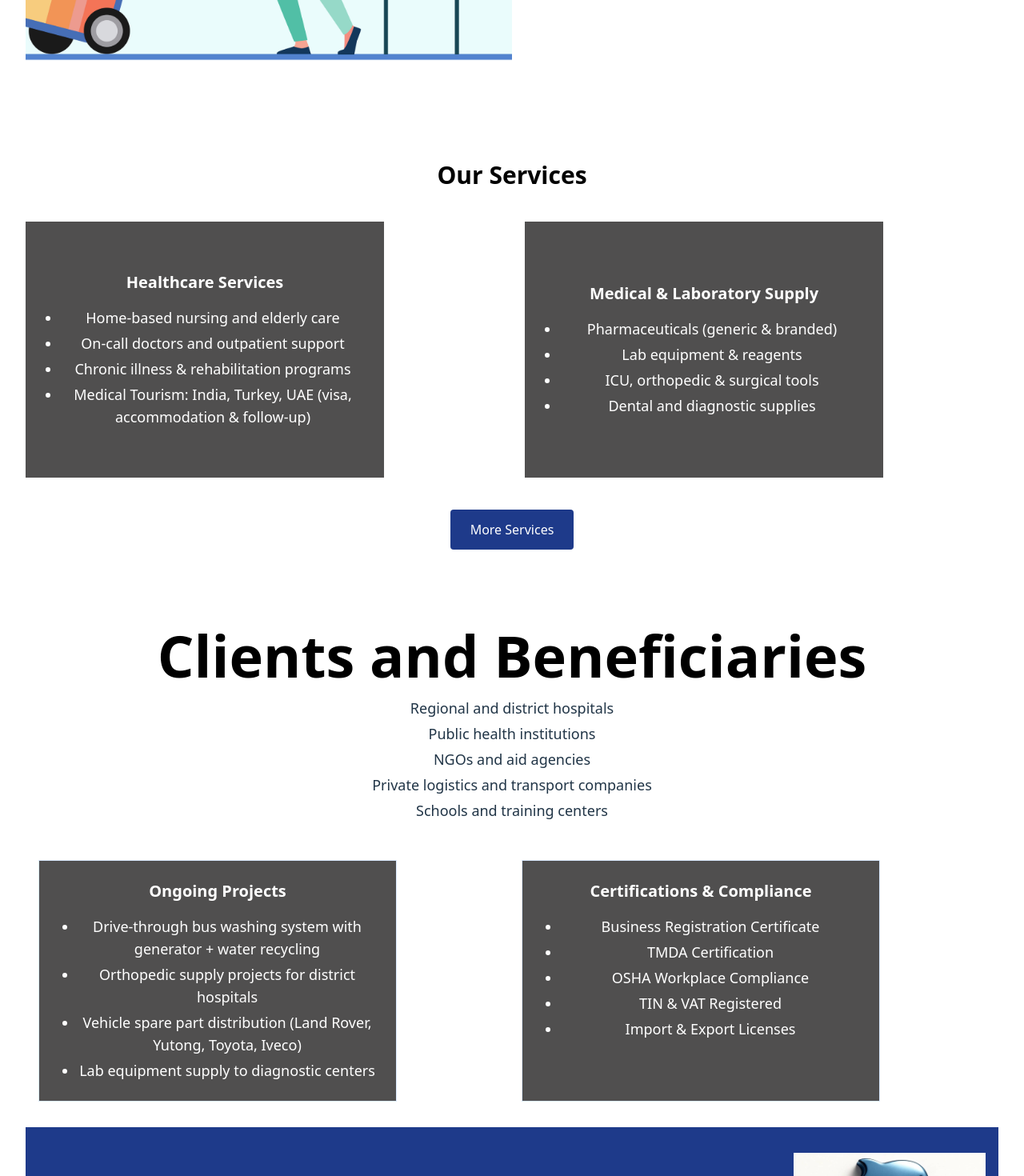
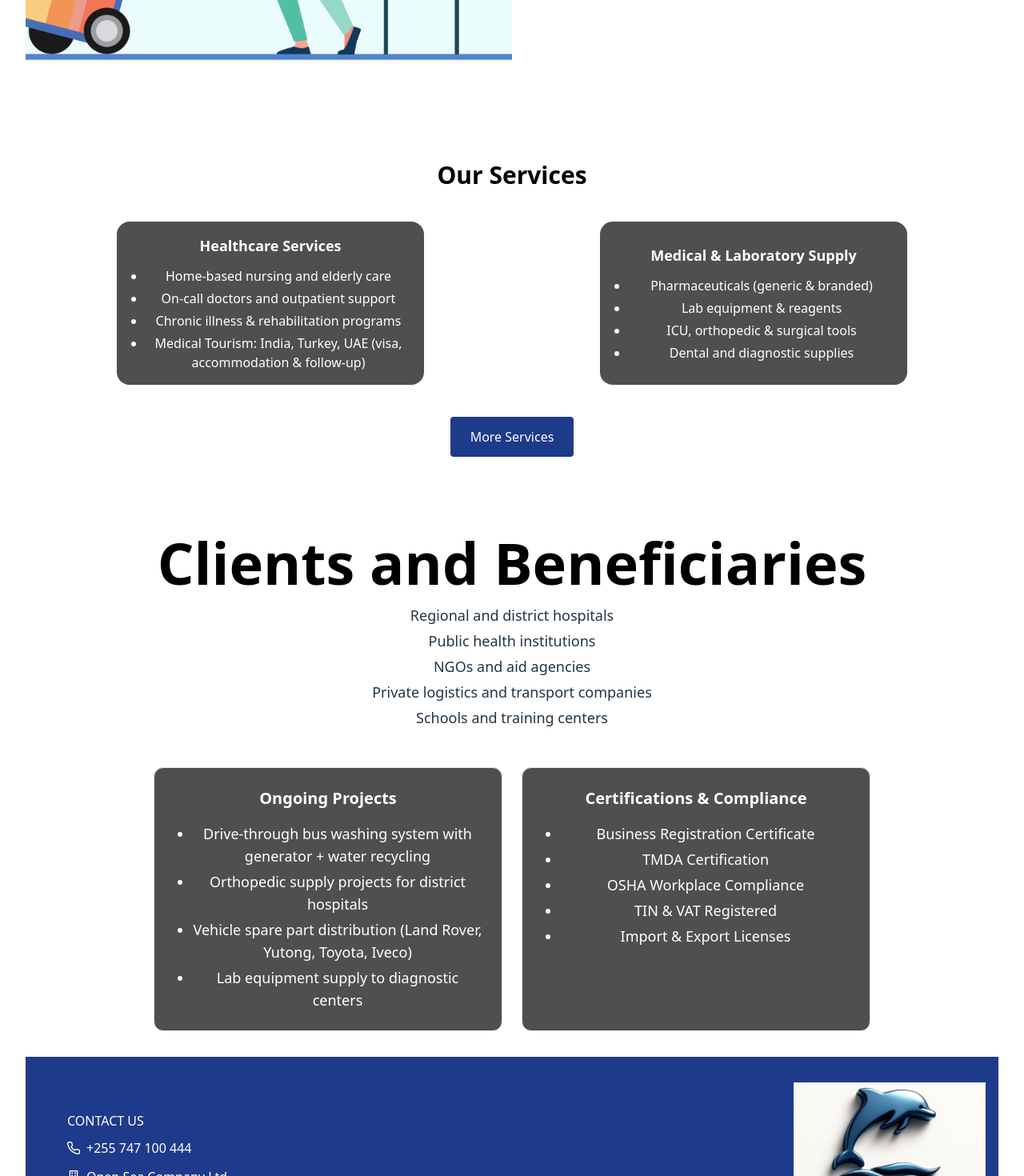
Before and after one commit to nshobairwe/vueProject-Tailwind-primeicon, a Vue app: page / in a window 1280 px wide. Shown: the part 1880-3350 px from the top of the page at 80% size. Built offline with nearby package versions, Linux system fonts and the light colour scheme.

Commit message:
website v6

```diff
--- a/src/components/ClientsAndBeneficiaries.vue
+++ b/src/components/ClientsAndBeneficiaries.vue
@@ -18,9 +18,9 @@
       </ul>
 
       <!-- Info Cards -->
-      <div class="grid grid-cols-1 md:grid-cols-2 gap-6 place-items-stretch">
+<div class="grid grid-cols-1 md:grid-cols-2 gap-6 justify-center max-w-4xl mx-auto">
   <!-- Ongoing Projects -->
-        <div class="bg-[#504f4f] text-white border border-blue-100  p-6 max-w-md w-full flex flex-col h-full">
+  <div class="bg-[#504f4f] text-white border border-blue-100 p-6 w-full flex flex-col h-full rounded-xl">
     <h3 class="text-xl font-semibold text-white">Ongoing Projects</h3>
     <ul class="list-disc list-outside text-lg space-y-1 pl-6 mt-4">
       <li>Drive-through bus washing system with generator + water recycling</li>
@@ -31,7 +31,7 @@
   </div>
 
   <!-- Certifications & Compliance -->
-        <div class="bg-[#504f4f] text-white border border-blue-100  p-6 max-w-md w-full flex flex-col h-full">
+  <div class="bg-[#504f4f] text-white border border-blue-100 p-6 w-full flex flex-col h-full rounded-xl">
     <h3 class="text-xl font-semibold text-white">Certifications & Compliance</h3>
     <ul class="list-disc list-outside text-lg space-y-1 pl-6 mt-4">
       <li>Business Registration Certificate</li>
@@ -42,6 +42,7 @@
     </ul>
   </div>
 </div>
+
     </div>
   </section>
 </template>
--- a/src/components/OurServices.vue
+++ b/src/components/OurServices.vue
@@ -1,19 +1,18 @@
 <template>
-
-    <div class="max-w-screen-xl mx-auto py-16">
+  <div class="max-w-screen-xl mx-auto py-16 px-4">
     <h2 class="text-3xl font-bold text-black text-center mb-10">
       Our Services
     </h2>
 
-      <div class="grid md:grid-cols-2 lg:grid-cols-2 gap-8 items-stretch">
+    <div class="grid md:grid-cols-2 lg:grid-cols-2 gap-6 justify-items-center">
       <div
         v-for="(card, index) in (showAll ? cards : cards.slice(0, 2))"
         :key="index"
-          class="w-full max-w-md min-h-[320px] bg-[#504f4f] text-white p-6 shadow-sm transition-transform duration-300 ease-in-out transform hover:-translate-y-2 hover:shadow-md cursor-pointer flex h-full"
+        class="w-full max-w-sm bg-[#504f4f] text-white p-4 rounded-2xl shadow-sm transition-transform duration-300 ease-in-out transform hover:-translate-y-2 hover:shadow-md cursor-pointer flex"
       >
         <div class="flex flex-col justify-center h-full w-full">
-            <h3 class="text-xl font-semibold mb-4 text-center">{{ card.title }}</h3>
-            <ul class="list-disc list-outside pl-5 text-lg space-y-1">
+          <h3 class="text-lg font-semibold mb-3 text-center">{{ card.title }}</h3>
+          <ul class="list-disc list-outside pl-5 text-base space-y-1">
             <li v-for="(item, i) in card.items" :key="i">{{ item }}</li>
           </ul>
         </div>
@@ -31,7 +30,6 @@
       </p>
     </div>
 
-      <!-- Toggle Button -->
     <div class="text-center mt-10">
       <button
         @click="showAll = !showAll"
@@ -41,7 +39,6 @@
       </button>
     </div>
   </div>
-
 </template>
 
 <script setup>
```
Lines whose indentation alone changed are shown as unchanged.
